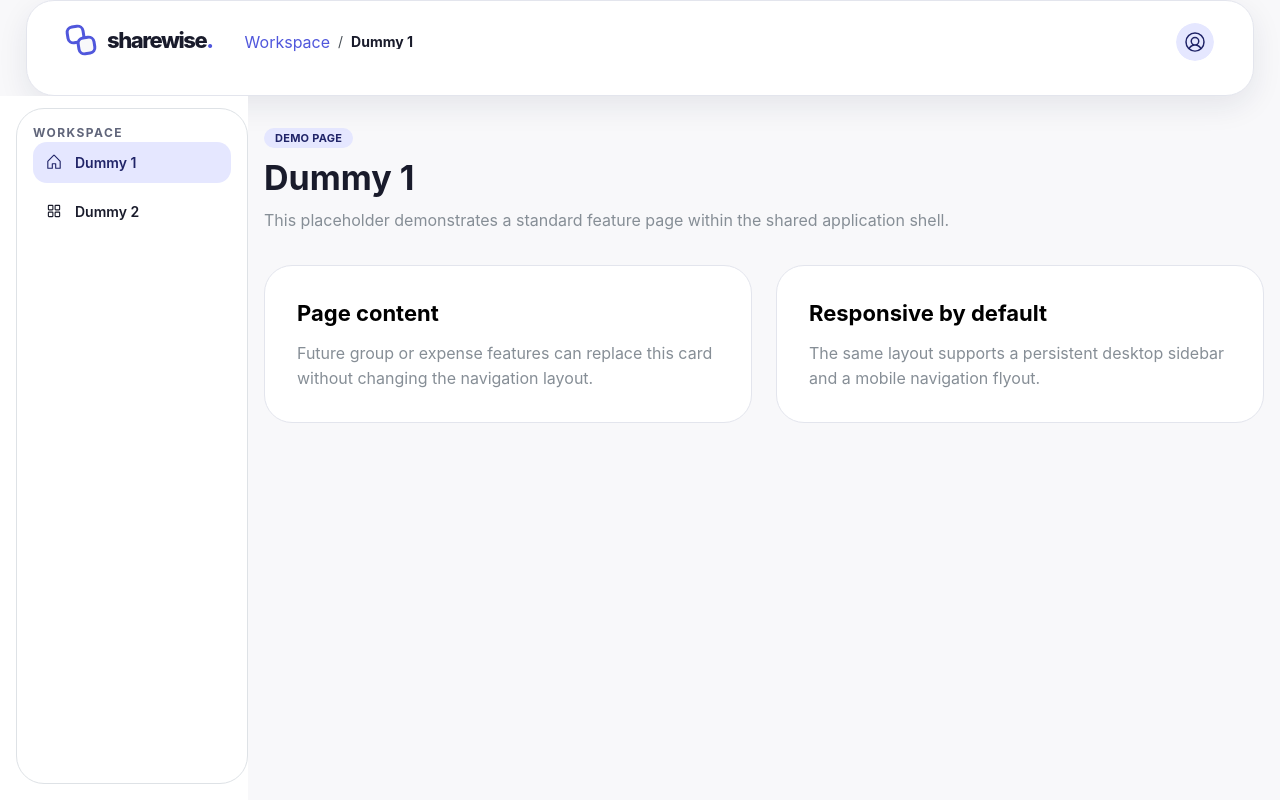
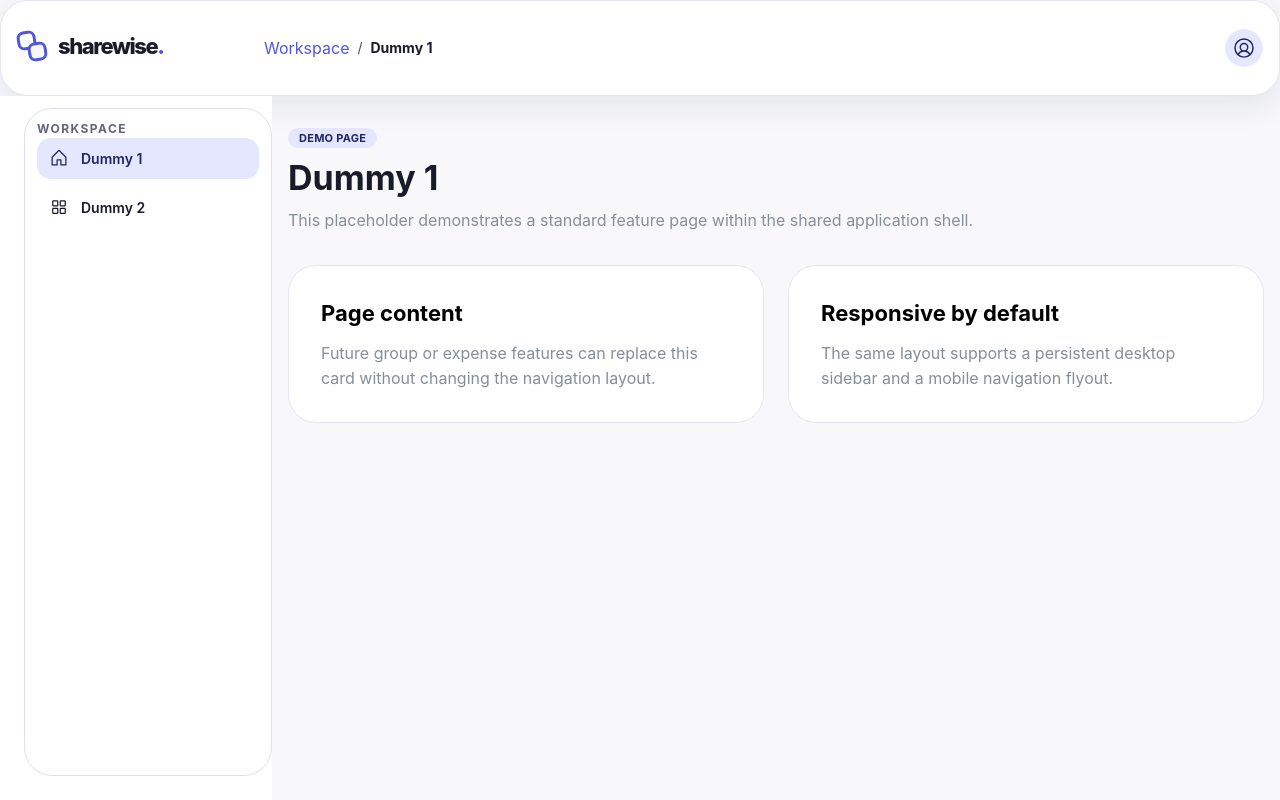
Before and after one commit to frederik-hoeft/min-favs-sharewise, a Next.js app in the folder src/frontend/: page /app/dummy1 in a window 1280 px wide. Built offline with nearby package versions, Linux system fonts and the light colour scheme.

Commit message:
P2.0e: improve app shell layout

```diff
--- a/src/frontend/app/(app)/app/_components/AppNavigation.module.scss
+++ b/src/frontend/app/(app)/app/_components/AppNavigation.module.scss
@@ -1,4 +1,23 @@
+@use "@/styles/breakpoints";
+
 .link {
   border-radius: var(--mantine-radius-md);
   font-weight: 600;
+  white-space: nowrap;
 }
+
+@include breakpoints.up(appRailStart) {
+  @include breakpoints.down(appRailEnd) {
+    // The desktop rail sets this variable, leaving the mobile drawer untouched.
+    .railLabel {
+      opacity: var(--sw-nav-label-opacity, 1);
+      transition: opacity 120ms ease;
+    }
+  }
+}
+
+@media (prefers-reduced-motion: reduce) {
+  .railLabel {
+    transition: none;
+  }
+}
--- a/src/frontend/app/(app)/app/_components/AppNavigation.tsx
+++ b/src/frontend/app/(app)/app/_components/AppNavigation.tsx
@@ -12,8 +12,8 @@ const icons = {
   "/app/dummy2": SquaresFourIcon,
 } satisfies Record<(typeof appRoutes)[number]["href"], typeof HouseIcon>;
 
-/** The same navigation is rendered in the desktop navbar and the mobile drawer. */
-export function AppNavigation({ onNavigate }: { onNavigate?: () => void }) {
+/** Shared links for expanded nav, focus/hover rail and mobile drawer. */
+export function AppNavigation({ onNavigate, rail = false }: { onNavigate?: () => void; rail?: boolean }) {
   const pathname = usePathname();
 
   return (
@@ -27,12 +27,14 @@ export function AppNavigation({ onNavigate }: { onNavigate?: () => void }) {
             component={Link}
             href={href}
             label={label}
-            leftSection={<Icon size="1.125rem" aria-hidden="true" />}
+            leftSection={<Icon size="1.25rem" aria-hidden="true" />}
             active={active}
+            aria-label={label}
             aria-current={active ? "page" : undefined}
             onClick={onNavigate}
             variant="light"
             className={styles.link}
+            classNames={{ label: rail ? styles.railLabel : undefined }}
           />
         );
       })}
--- a/src/frontend/app/(app)/app/_components/ApplicationHeader.module.scss
+++ b/src/frontend/app/(app)/app/_components/ApplicationHeader.module.scss
@@ -15,13 +15,14 @@
 
 .content {
   display: flex;
-  flex: 1;
+  width: 100%;
+  min-width: 0;
+  height: 100%;
   align-items: center;
-  gap: 2rem;
-  min-width: 0;
+  gap: 0;
 }
 
-.desktopBrand,
+.workspaceBrand,
 .mobileBrand,
 .breadcrumbs,
 .account {
@@ -29,9 +30,15 @@
   z-index: 1;
 }
 
-.desktopBrand {
+.workspaceBrand {
   display: flex;
+  align-items: center;
+  flex: 0 0 calc(var(--app-shell-navbar-offset) - 1.5625rem);
   text-decoration: none;
+}
+
+.railBrand {
+  display: none;
 }
 
 .mobileBrand {
@@ -46,12 +53,14 @@
 
 .breadcrumbs {
   min-width: 0;
+  flex: 1;
   font-size: var(--mantine-font-size-sm);
   color: var(--sw-muted);
+}
 
-  :global(.mantine-Breadcrumbs-root) {
-    flex-wrap: nowrap;
-  }
+.crumbsRow {
+  flex-wrap: nowrap;
+  min-width: 0;
 }
 
 .crumbLink {
@@ -77,12 +86,24 @@
   margin-left: auto;
 }
 
+@include breakpoints.up(appRailStart) {
+  @include breakpoints.down(appRailEnd) {
+    .fullBrand {
+      display: none;
+    }
+
+    .railBrand {
+      display: block;
+    }
+  }
+}
+
 @include breakpoints.down(appNavigation) {
   .content {
     gap: 1rem;
   }
 
-  .desktopBrand {
+  .workspaceBrand {
     display: none;
   }
 
--- a/src/frontend/app/(app)/app/_components/ApplicationHeader.tsx
+++ b/src/frontend/app/(app)/app/_components/ApplicationHeader.tsx
@@ -21,8 +21,9 @@ export function ApplicationHeader({ opened, toggleNavigation }: { opened: boolea
       {/* The button sits behind the interactive header controls. It covers the otherwise empty header surface. */}
       <UnstyledButton className={styles.scrollSurface} aria-label="Scroll to top" onClick={scrollToTop} />
       <div className={styles.content}>
-        <Anchor component={Link} href="/app" className={styles.desktopBrand} aria-label="ShareWise workspace">
-          <Brand />
+        <Anchor component={Link} href="/app" className={styles.workspaceBrand} aria-label="ShareWise workspace">
+          <span className={styles.fullBrand}><Brand /></span>
+          <span className={styles.railBrand}><Brand symbolOnly /></span>
         </Anchor>
         <UnstyledButton
           className={styles.mobileBrand}
@@ -35,7 +36,7 @@ export function ApplicationHeader({ opened, toggleNavigation }: { opened: boolea
           <Brand symbolOnly />
         </UnstyledButton>
         <nav className={styles.breadcrumbs} aria-label="Breadcrumb">
-          <Breadcrumbs separator="/" separatorMargin="xs">
+          <Breadcrumbs separator="/" separatorMargin="xs" classNames={{ root: styles.crumbsRow }}>
             {crumbs.map(({ href, label }, index) => index === crumbs.length - 1 ? (
               <span key={href} aria-current="page" className={styles.currentCrumb}>{label}</span>
             ) : (
--- a/src/frontend/app/(app)/app/_components/ApplicationShell.module.scss
+++ b/src/frontend/app/(app)/app/_components/ApplicationShell.module.scss
@@ -1,32 +1,64 @@
 @use "@/styles/breakpoints";
 
 .navbar {
-  padding: 0.75rem 0 1rem 1rem;
+  padding: 0.75rem 0 1.5rem 1.5rem;
+  overflow: visible;
   background: transparent;
 }
 
 .navSurface {
   flex: 1;
   min-height: 0;
+  width: 100%;
+  overflow-x: hidden;
   overflow-y: auto;
   background: var(--sw-surface);
   border-color: var(--sw-border);
+  box-shadow: 0 0.625rem 1.875rem var(--sw-shadow);
 }
 
 .navLabel {
   padding: 0.75rem 0.875rem 1rem;
   letter-spacing: 0.12em;
   color: var(--sw-muted);
+  white-space: nowrap;
 }
 
 .mainContent {
-  padding-block: 2rem 4rem;
+  // Align content with the workspace navigation grid rather than independently
+  // centering it in the remaining viewport space.
+  margin-inline: 0;
+  padding: 2rem 1.5rem 4rem;
+  max-width: calc(var(--sw-content-width) + 3rem);
 }
 
-// Keep the mobile flyout beneath the floating header so its brand symbol remains clickable.
+// The floating mobile navigation is a true Mantine Drawer, but uses the same
+// scheme-aware surface and radii as the desktop workspace navigation.
 .mobileDrawerInner,
 .mobileDrawerOverlay {
   top: 6rem;
+}
+
+.mobileDrawerContent {
+  background: var(--sw-surface);
+  border: 1px solid var(--sw-border);
+  border-radius: 0 var(--mantine-radius-xl) var(--mantine-radius-xl) 0;
+  box-shadow: 0 0.625rem 1.875rem var(--sw-shadow);
+}
+
+.mobileDrawerHeader {
+  background: transparent;
+  padding: 1.5rem 1.5rem 0.75rem;
+  color: var(--sw-ink);
+}
+
+.mobileDrawerTitle {
+  font-size: var(--mantine-font-size-sm);
+  font-weight: 700;
+}
+
+.mobileDrawerBody {
+  padding: 0.75rem 1rem 2rem;
 }
 
 @include breakpoints.down(mobile) {
@@ -38,6 +70,36 @@
 
 @include breakpoints.down(appNavigation) {
   .mainContent {
-    padding-block: 1rem 3rem;
+    padding: 1rem 1rem 3rem;
   }
 }
+
+// AppShell reserves the compact rail's width; expansion overlays the page
+// rather than shifting content. Focus expansion supports keyboard and touch.
+@include breakpoints.up(appRailStart) {
+  @include breakpoints.down(appRailEnd) {
+    .navSurface {
+      position: relative;
+      z-index: 2;
+      --sw-nav-label-opacity: 0;
+      transition: width 170ms ease, box-shadow 170ms ease;
+    }
+
+    .navSurface:hover,
+    .navSurface:focus-within {
+      width: 15.5rem;
+      --sw-nav-label-opacity: 1;
+      overflow-x: visible;
+    }
+
+    .navSurface:not(:hover, :focus-within) .navLabel {
+      opacity: 0;
+    }
+  }
+}
+
+@media (prefers-reduced-motion: reduce) {
+  .navSurface {
+    transition: none;
+  }
+}
--- a/src/frontend/app/(app)/app/_components/ApplicationShell.tsx
+++ b/src/frontend/app/(app)/app/_components/ApplicationShell.tsx
@@ -10,7 +10,7 @@ import { ApplicationHeader } from "./ApplicationHeader";
 import { AppNavigation } from "./AppNavigation";
 import styles from "./ApplicationShell.module.scss";
 
-/** Routes own their content; this client island owns only responsive navigation state. */
+/** Public and workspace layouts use distinct AppShell configurations and a shared visual foundation. */
 export function ApplicationShell({ children }: Readonly<{ children: ReactNode }>) {
   const [mobileOpened, { toggle, close }] = useDisclosure(false);
   const pathname = usePathname();
@@ -32,15 +32,15 @@ export function ApplicationShell({ children }: Readonly<{ children: ReactNode }>
         padding={0}
         withBorder={false}
         header={{ height: { base: "5rem", "38.125rem": "6rem" } }}
-        navbar={{ width: "15.5rem", breakpoint: "sm", collapsed: { mobile: true } }}
+        navbar={{ width: { sm: "6.5rem", lg: "17rem" }, breakpoint: "sm", collapsed: { mobile: true } }}
       >
-        <ShellHeader>
+        <ShellHeader fluid>
           <ApplicationHeader opened={mobileOpened} toggleNavigation={toggle} />
         </ShellHeader>
         <AppShellNavbar className={styles.navbar} withBorder={false} aria-label="Workspace navigation">
-          <Paper className={styles.navSurface} withBorder radius="xl" p="md">
+          <Paper className={styles.navSurface} withBorder radius="xl" p="sm">
             <Text className={styles.navLabel} size="xs" fw={700} tt="uppercase">Workspace</Text>
-            <AppNavigation />
+            <AppNavigation rail />
           </Paper>
         </AppShellNavbar>
         <AppShellMain id="app-main">
@@ -56,9 +56,16 @@ export function ApplicationShell({ children }: Readonly<{ children: ReactNode }>
         size="19rem"
         title="Workspace navigation"
         id="mobile-app-navigation"
-        overlayProps={{ backgroundOpacity: 0.5, blur: 2 }}
+        overlayProps={{ backgroundOpacity: 0.55, blur: 2 }}
         zIndex={19}
-        classNames={{ inner: styles.mobileDrawerInner, overlay: styles.mobileDrawerOverlay }}
+        classNames={{
+          inner: styles.mobileDrawerInner,
+          overlay: styles.mobileDrawerOverlay,
+          content: styles.mobileDrawerContent,
+          header: styles.mobileDrawerHeader,
+          title: styles.mobileDrawerTitle,
+          body: styles.mobileDrawerBody,
+        }}
       >
         <nav aria-label="Mobile workspace navigation">
           <AppNavigation onNavigate={close} />
--- a/src/frontend/components/navigation/ShellHeader.module.scss
+++ b/src/frontend/components/navigation/ShellHeader.module.scss
@@ -1,7 +1,6 @@
 @use "@/styles/breakpoints";
 
 .header {
-  // AppShell owns fixed positioning and the content offset.
   top: 0.875rem;
   z-index: 20;
   width: auto;
@@ -15,18 +14,18 @@
   box-shadow: 0 0.625rem 1.875rem var(--sw-shadow);
 }
 
+// The application header spans the same horizontal canvas as its sidebar.
+// The public header intentionally remains centered at the content width.
+.fluid {
+  max-width: none;
+}
+
 .content {
-  min-height: 5.125rem;
+  height: 100%;
   display: flex;
   align-items: center;
   gap: 2.25rem;
   padding-inline: 1.5rem;
-}
-
-@include breakpoints.down(tablet) {
-  .content {
-    min-height: 4.5rem;
-  }
 }
 
 @include breakpoints.down(mobile) {
--- a/src/frontend/components/navigation/ShellHeader.tsx
+++ b/src/frontend/components/navigation/ShellHeader.tsx
@@ -2,11 +2,11 @@ import { AppShellHeader, Container } from "@mantine/core";
 import type { PropsWithChildren } from "react";
 import styles from "./ShellHeader.module.scss";
 
-/** Shared AppShell header surface; route layouts supply their own navigation content. */
-export function ShellHeader({ children }: PropsWithChildren) {
+/** Shared floating header treatment; each route layout owns its content and width. */
+export function ShellHeader({ children, fluid = false }: PropsWithChildren<{ fluid?: boolean }>) {
   return (
-    <AppShellHeader className={styles.header} withBorder={false}>
-      <Container size="content" className={styles.content}>
+    <AppShellHeader className={`${styles.header} ${fluid ? styles.fluid : ""}`} withBorder={false}>
+      <Container fluid={fluid} size={fluid ? undefined : "content"} className={styles.content}>
         {children}
       </Container>
     </AppShellHeader>
--- a/src/frontend/components/theme/AppearanceMenuItems.tsx
+++ b/src/frontend/components/theme/AppearanceMenuItems.tsx
@@ -10,7 +10,7 @@ const choices: { value: MantineColorScheme; label: string }[] = [
 ];
 
 /** Appearance options shared by the public selector and the application account menu. */
-export function AppearanceMenuItems() {
+export function AppearanceMenuItems({ onSelect }: { onSelect?: () => void }) {
   const { colorScheme, setColorScheme } = useMantineColorScheme();
 
   return (
@@ -19,7 +19,7 @@ export function AppearanceMenuItems() {
       {choices.map(({ value, label }) => (
         <Menu.Item
           key={value}
-          onClick={() => setColorScheme(value)}
+          onClick={() => { setColorScheme(value); onSelect?.(); }}
           rightSection={colorScheme === value ? <CheckIcon size="0.875rem" weight="bold" aria-hidden="true" /> : null}
           aria-label={`${label} theme${colorScheme === value ? ", selected" : ""}`}
         >
```
Also changed, not shown: src/frontend/app/(app)/app/_components/AccountMenu.tsx (+56 -6 lines), src/frontend/styles/_breakpoints.scss (+14 -3 lines), 3 other files (tests, documents, lock files or other folders).
